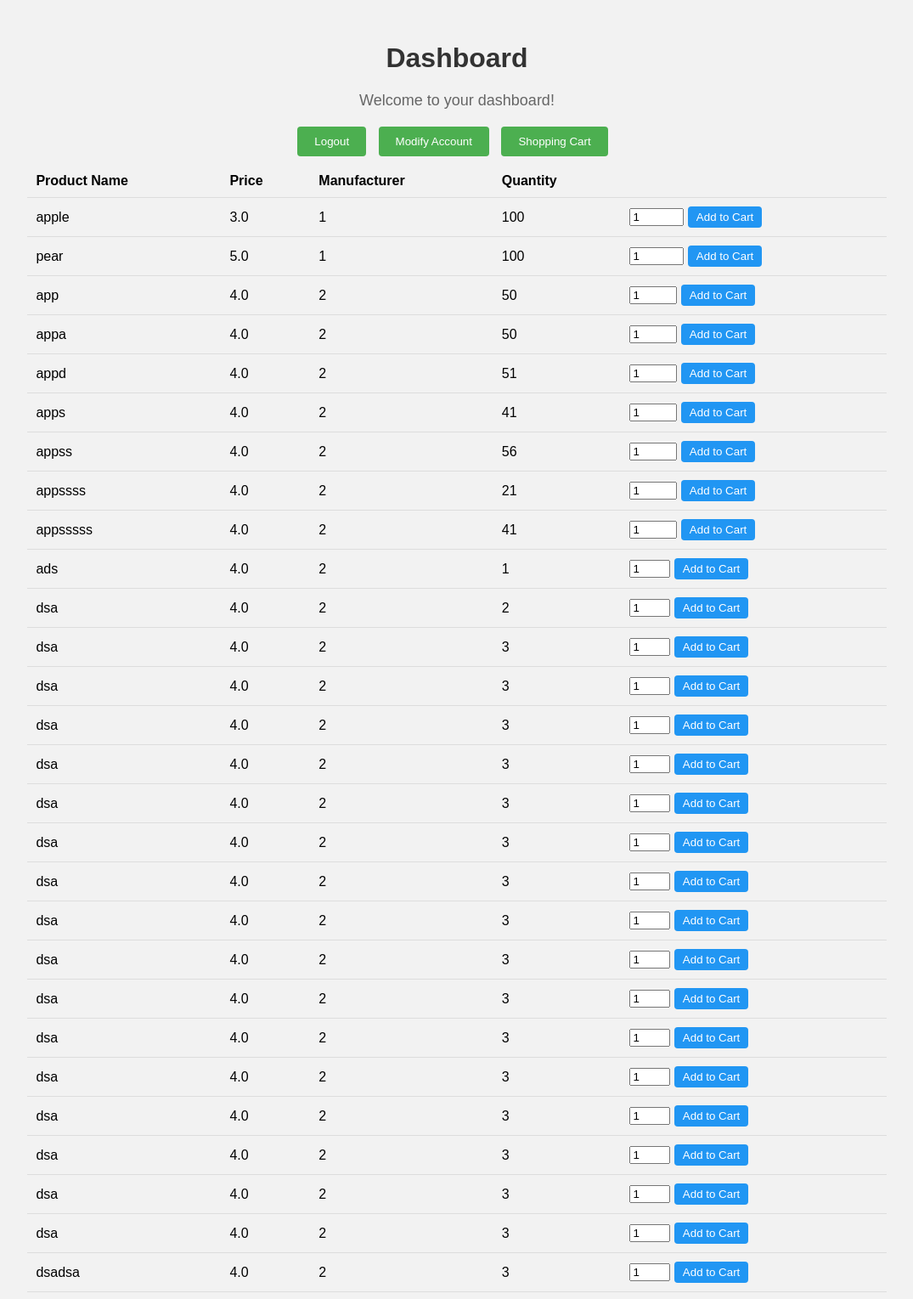
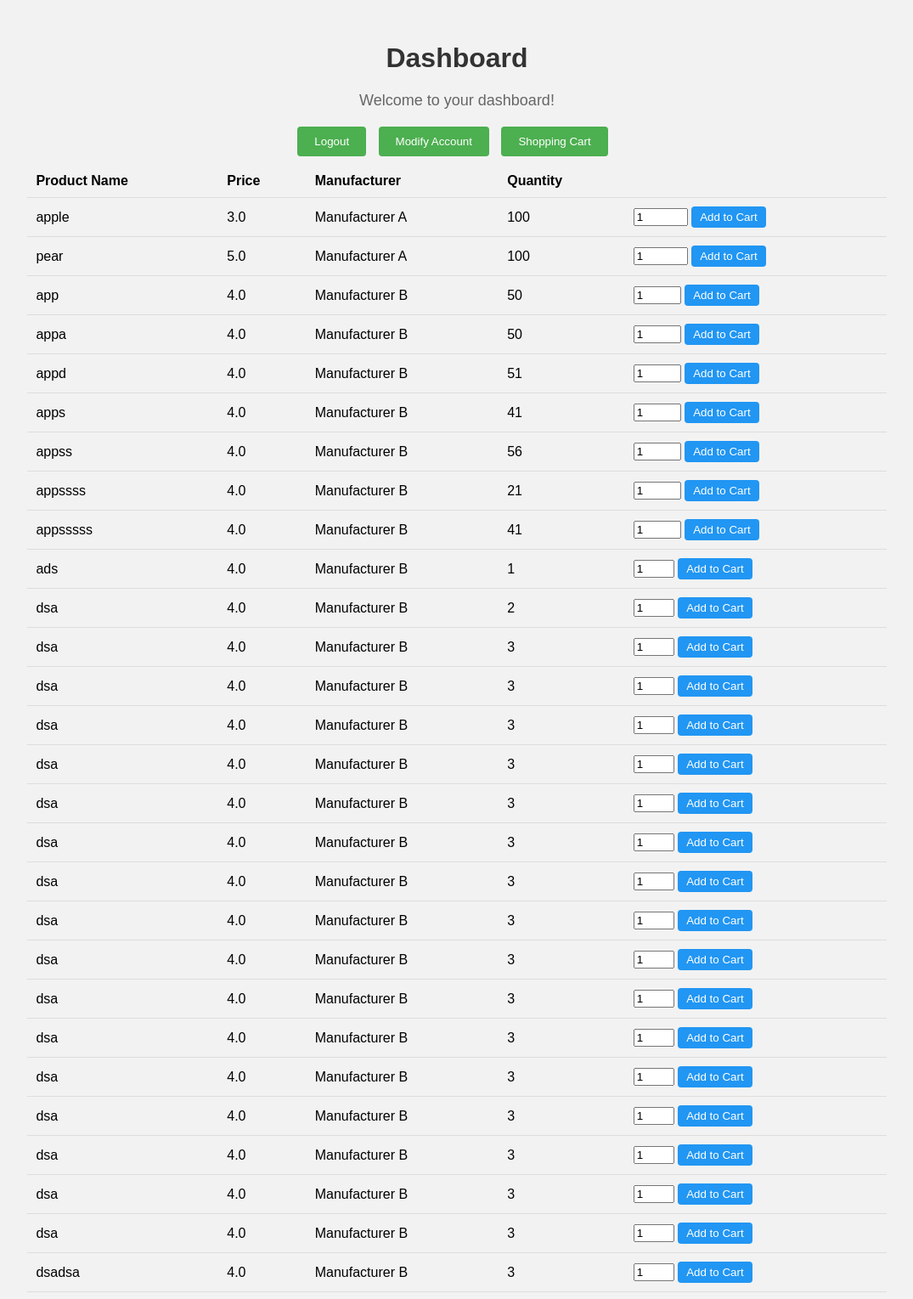
Before and after one commit to radek-szpot/central-distribution-system, a Flask app: page /dashboard in a window 1280 px wide. Shown: the whole page at 85% size, without its empty margins (102-1177 px from the left). Run offline with Flask 3, Linux system fonts and the light colour scheme; the visitor is signed in with stand-in values (Sample User, id 1); data comes from the database, SQL or seed files in the repository.

Commit message:
added manufacturer names

```diff
--- a/central_distributor/customers/routes.py
+++ b/central_distributor/customers/routes.py
@@ -80,7 +80,6 @@ def login():
         customer = CustomerCRUD.get_customer_by_credentials(email, password)
         if customer:
             session['logged_in'] = True
-            print(customer.id)
             session['customer_id'] = customer.id
             return redirect('/dashboard')
 
--- a/central_distributor/customers/templates/dashboard.html
+++ b/central_distributor/customers/templates/dashboard.html
@@ -135,7 +135,7 @@
                 <tr>
                     <td>{{ product.type }}</td>
                     <td>{{ product.singular_price }}</td>
-                    <td>{{ product.manufacturer_id }}</td>
+                    <td>{{ product.manufacturer_name }}</td>
                     <td><span id="remaining-quantity-{{ product.id }}">{{ product.remaining_quantity }}</span></td>
                     <td>
                         <form action="/add-to-cart/{{ product.id }}" method="POST" style="display: inline;">
--- a/central_distributor/distributor/crud.py
+++ b/central_distributor/distributor/crud.py
@@ -6,12 +6,12 @@ from sqlalchemy import select
 
 class ManufacturerCRUD:
     @staticmethod
-    def create_manufacturer(url, session=None):
+    def create_manufacturer(url, name, session=None):
         if not session:
             session = get_session()
 
         try:
-            manufacturer = Manufacturer(url=url)
+            manufacturer = Manufacturer(url=url, name=name)
             session.add(manufacturer)
             session.commit()
         except SQLAlchemyError:
@@ -92,9 +92,10 @@ class ProductCRUD:
     def get_product_list(session=None):
         if not session:
             session = get_session()
-
         try:
             products = session.query(Product).all()
+            for product in products:
+                product.manufacturer_name = product.manufacturer.name
         finally:
             session.close()
         return products
--- a/central_distributor/distributor/models.py
+++ b/central_distributor/distributor/models.py
@@ -7,6 +7,7 @@ class Manufacturer(Base):
     __tablename__ = 'manufacturer'
 
     id = Column(Integer, primary_key=True)
+    name = Column(String, nullable=False)
     url = Column(String, nullable=False)
     products = relationship('Product', back_populates='manufacturer')
 
@@ -19,6 +20,7 @@ class Product(Base):
 
     id = Column(Integer, primary_key=True)
     manufacturer_id = Column(Integer, ForeignKey('manufacturer.id'))
+    manufacturer_name = Column(String)  # New column for manufacturer name
     type = Column(String, nullable=False)
     remaining_quantity = Column(Integer, nullable=False)
     singular_price = Column(Float, nullable=False)
--- a/central_distributor/main.py
+++ b/central_distributor/main.py
@@ -13,8 +13,8 @@ app.register_blueprint(customer_blueprint)
 
 
 def add_test_setup(urls):
-    for url in urls:
-        ManufacturerCRUD.create_manufacturer(url)
+    for i, url in enumerate(urls):
+        ManufacturerCRUD.create_manufacturer(url, f"Manufacturer {chr(i+65)}")
     if not ProductCRUD.get_product_list():
         ProductCRUD.create_product("1", "apple", 100, 3)
         ProductCRUD.create_product("1", "pear", 100, 5)
```
Also changed, not shown: README.md.
